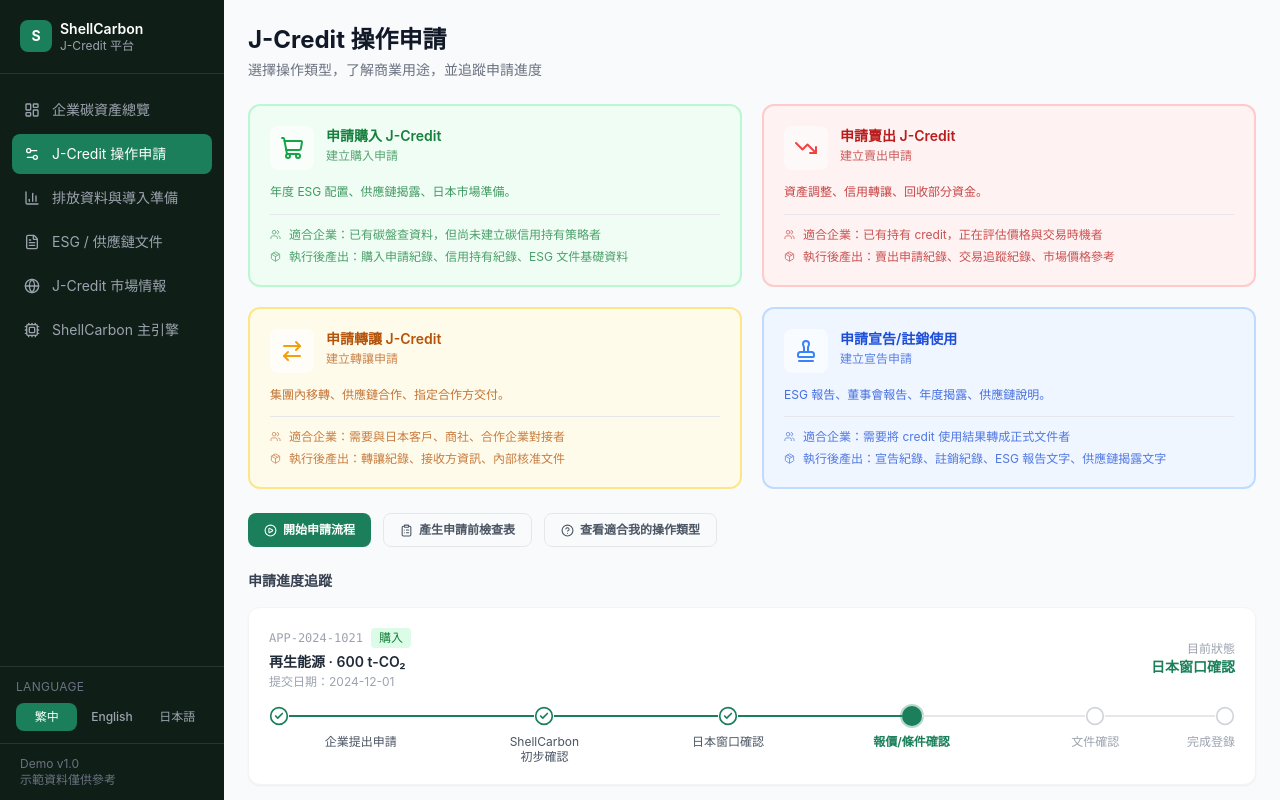
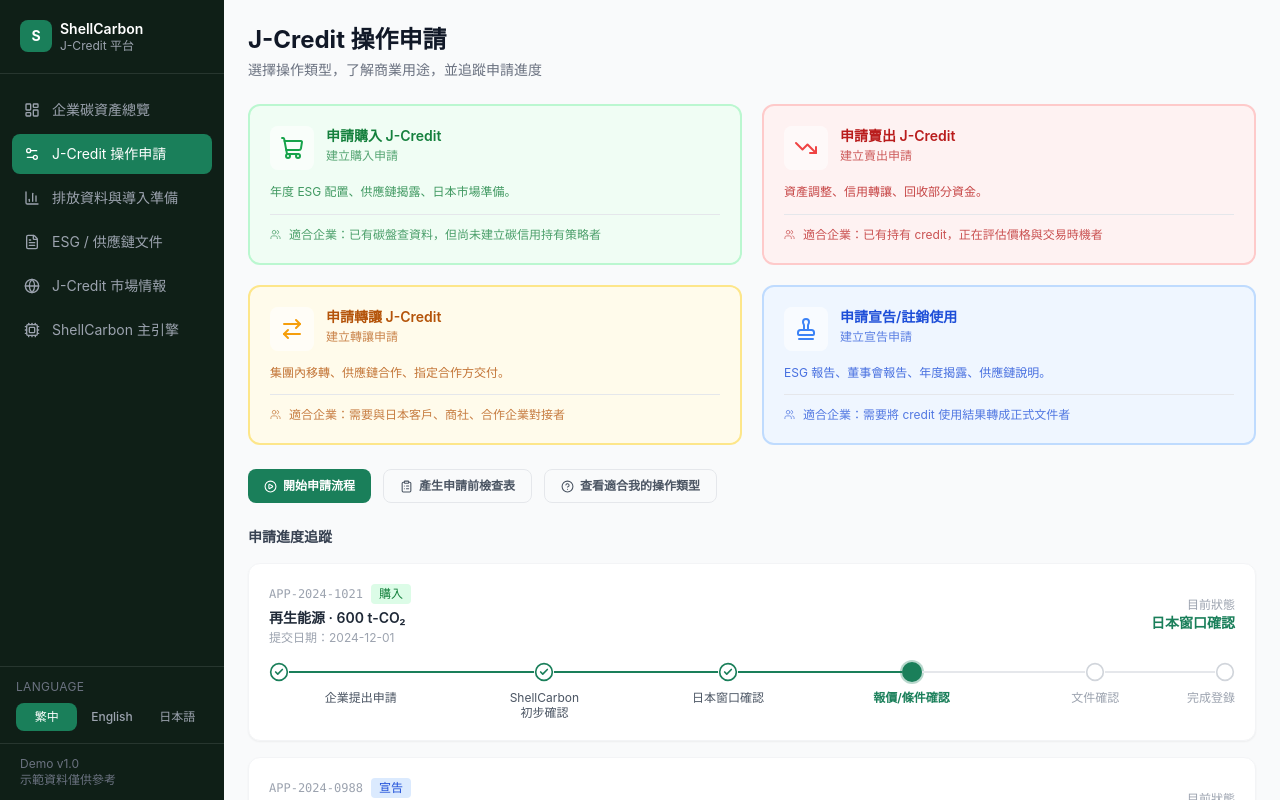
Before and after one commit to dalcen09/shellcarbon, a React (Vite) app: page /operations in a window 1280 px wide. Built offline with nearby package versions, Linux system fonts and the light colour scheme.

Commit message:
style(p2): remove 執行後產出 row from operation cards
https://claude.ai/code/session_01HEP8qGKvrmn67HL7r9SpSD

```diff
--- a/src/pages/Page2Operations.tsx
+++ b/src/pages/Page2Operations.tsx
@@ -1,6 +1,6 @@
 import { useState } from 'react';
 import { useTranslation } from 'react-i18next';
-import { ShoppingCart, TrendingDown, ArrowRightLeft, Stamp, CheckCircle2, Circle, AlertCircle, Users, Package, PlayCircle, ClipboardList, HelpCircle } from 'lucide-react';
+import { ShoppingCart, TrendingDown, ArrowRightLeft, Stamp, CheckCircle2, Circle, AlertCircle, Users, PlayCircle, ClipboardList, HelpCircle } from 'lucide-react';
 import { applications } from '../data/mockData';
 
 function ProgressBar({ steps, currentStep }: { steps: string[]; currentStep: number }) {
@@ -59,7 +59,7 @@ export default function Page2Operations() {
 
       {/* 4 operation cards with business context */}
       <div className="grid grid-cols-2 gap-5">
-        {operations.map(({ id, label, sub, icon: Icon, color, iconColor, desc, suitable, output }) => (
+        {operations.map(({ id, label, sub, icon: Icon, color, iconColor, desc, suitable }) => (
           <button key={id} onClick={() => setShowModal(id)} className={`text-left p-5 rounded-xl border-2 transition-all hover:shadow-md hover:-translate-y-0.5 ${color}`}>
             <div className="flex items-start gap-3 mb-3">
               <div className={`p-2.5 rounded-lg bg-white/60 flex-shrink-0 ${iconColor}`}><Icon size={24} /></div>
@@ -69,14 +69,10 @@ export default function Page2Operations() {
               </div>
             </div>
             <p className="text-xs opacity-80 leading-relaxed mb-3">{desc}</p>
-            <div className="space-y-1.5 border-t border-current/10 pt-3">
+            <div className="border-t border-current/10 pt-3">
               <div className="flex gap-2 text-xs">
                 <Users size={11} className="flex-shrink-0 mt-0.5 opacity-60" />
                 <span className="opacity-75"><span className="font-medium">{t('p2.labelSuitable')}：</span>{suitable}</span>
-              </div>
-              <div className="flex gap-2 text-xs">
-                <Package size={11} className="flex-shrink-0 mt-0.5 opacity-60" />
-                <span className="opacity-75"><span className="font-medium">{t('p2.labelOutput')}：</span>{output}</span>
               </div>
             </div>
           </button>
```
